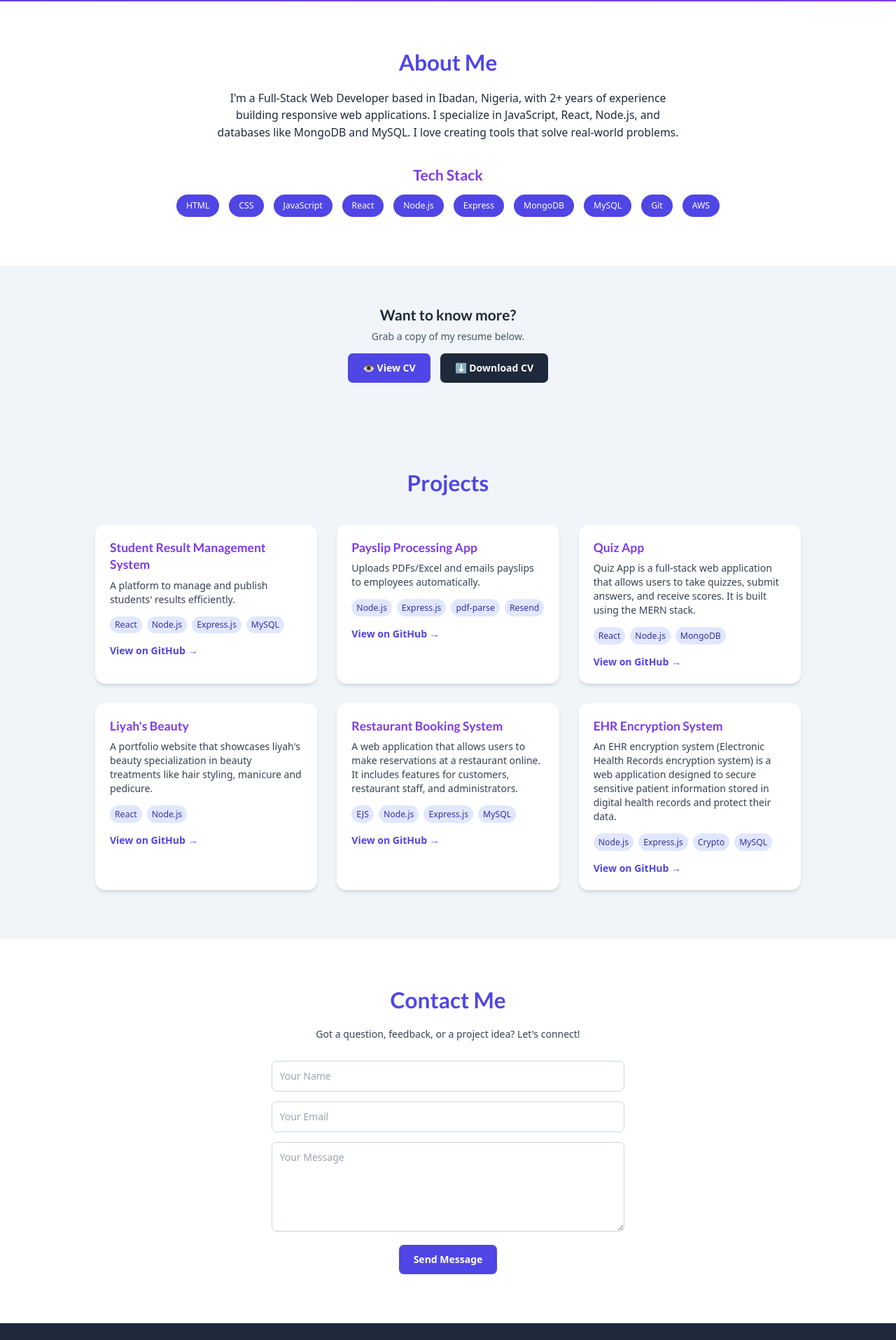
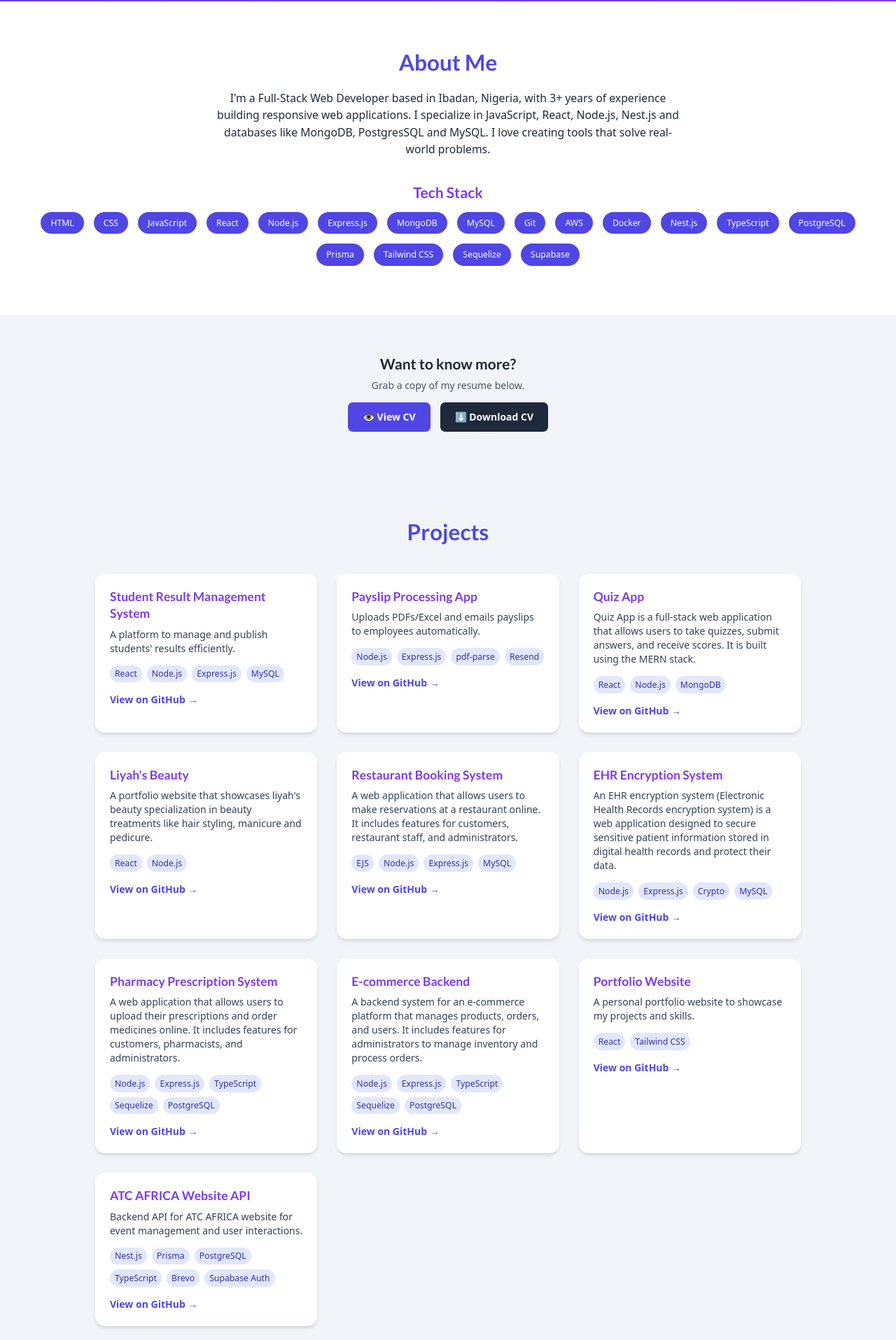
Before and after one commit to adeolaquadri/my-personal-portfolio, a React (Create React App) app: page / in a window 1280 px wide. Shown: the part 380-2295 px from the top of the page at 70% size. Built offline with nearby package versions, Linux system fonts and the light colour scheme.

Commit message:
Update projects and resume

```diff
--- a/src/components/About.js
+++ b/src/components/About.js
@@ -5,15 +5,19 @@ const About = () => {
     <section id="about" className="bg-white py-20 px-6 text-center text-slate-800">
       <h2 className="text-3xl md:text-4xl font-bold mb-6 text-indigo-600">About Me</h2>
       <p className="max-w-3xl mx-auto text-lg">
-        I'm a Full-Stack Web Developer based in Ibadan, Nigeria, with 2+ years of experience building responsive web applications.
-        I specialize in JavaScript, React, Node.js, and databases like MongoDB and MySQL. I love creating tools that solve real-world problems.
+        I'm a Full-Stack Web Developer based in Ibadan, Nigeria, with 3+ years of experience building responsive web applications.
+        I specialize in JavaScript, React, Node.js, Nest.js and databases like MongoDB, PostgresSQL and MySQL.
+        I love creating tools that solve real-world problems.
       </p>
 
       <div className="mt-10">
         <h3 className="text-2xl font-semibold mb-4 text-violet-600">Tech Stack</h3>
         <div className="flex flex-wrap justify-center gap-4 text-white">
           {[
-            "HTML", "CSS", "JavaScript", "React", "Node.js", "Express", "MongoDB", "MySQL", "Git", "AWS"
+            "HTML", "CSS", "JavaScript", "React", "Node.js",
+             "Express.js", "MongoDB", "MySQL", "Git", "AWS",
+             "Docker", "Nest.js", "TypeScript", "PostgreSQL",
+              "Prisma", "Tailwind CSS", "Sequelize", "Supabase"
           ].map((tech) => (
             <span key={tech} className="bg-indigo-600 px-4 py-2 rounded-full text-sm">
               {tech}
--- a/src/components/DownlaodCV.js
+++ b/src/components/DownlaodCV.js
@@ -7,7 +7,7 @@ const DownloadCV = () => {
        <p className="text-slate-600 mt-2">Grab a copy of my resume below.</p>
        <div className="flex flex-col sm:flex-row justify-center items-center gap-4 mt-4">
   <a
-    href="/Adeola_Quadri_Web_Developer_Resume2025.pdf"
+    href="/Adeola_Quadri_Developer_2025.pdf"
     target="_blank"
     rel="noopener noreferrer"
     className="bg-indigo-600 text-white px-6 py-3 rounded-lg font-semibold hover:bg-indigo-700 transition"
--- a/src/components/Projects.js
+++ b/src/components/Projects.js
@@ -7,12 +7,6 @@ const projects = [
     tech: ["React", "Node.js", "Express.js", "MySQL"],
     link: "https://github.com/adeolaquadri/student-result-management-system"
   },
-  // {
-  //   title: "Restaurant Booking System",
-  //   description: "A full-featured app for customers to book tables at restaurants.",
-  //   tech: ["EJS", "MySQL", "Node.js", "Express.js"],
-  //   link: "https://github.com/adeolaquadri/restaurant-booking-system"
-  // },
   {
     title: "Payslip Processing App",
     description: "Uploads PDFs/Excel and emails payslips to employees automatically.",
@@ -43,6 +37,30 @@ const projects = [
    tech: ["Node.js", "Express.js", "Crypto", "MySQL"],
    link: "https://github.com/adeolaquadri/EHR-Encryption-System"
  },
+   {
+   title: "Pharmacy Prescription System",
+   description: "A web application that allows users to upload their prescriptions and order medicines online. It includes features for customers, pharmacists, and administrators.",
+   tech: ["Node.js", "Express.js", "TypeScript", "Sequelize", "PostgreSQL"],
+   link: "https://github.com/adeolaquadri/Pharmacy-Prescription-System"
+ },
+ {
+  title: "E-commerce Backend",
+  description: "A backend system for an e-commerce platform that manages products, orders, and users. It includes features for administrators to manage inventory and process orders.",
+  tech: ["Node.js", "Express.js", "TypeScript", "Sequelize", "PostgreSQL"],
+  link: "private repository"
+ },
+  {
+    title: "Portfolio Website",
+    description: "A personal portfolio website to showcase my projects and skills.",
+    tech: ["React", "Tailwind CSS"],
+    link: "https://adeolaquadri.vercel.app/"
+  },
+  {
+    title: "ATC AFRICA Website API",
+    description: "Backend API for ATC AFRICA website for event management and user interactions.",
+    tech: ["Nest.js", "Prisma", "PostgreSQL", "TypeScript", "Brevo", "Supabase Auth"],
+    link: "private repository"
+  }
 ];
 
 const Projects = () => {
```
Also changed, not shown: 1 other file (tests, documents, lock files or other folders).
